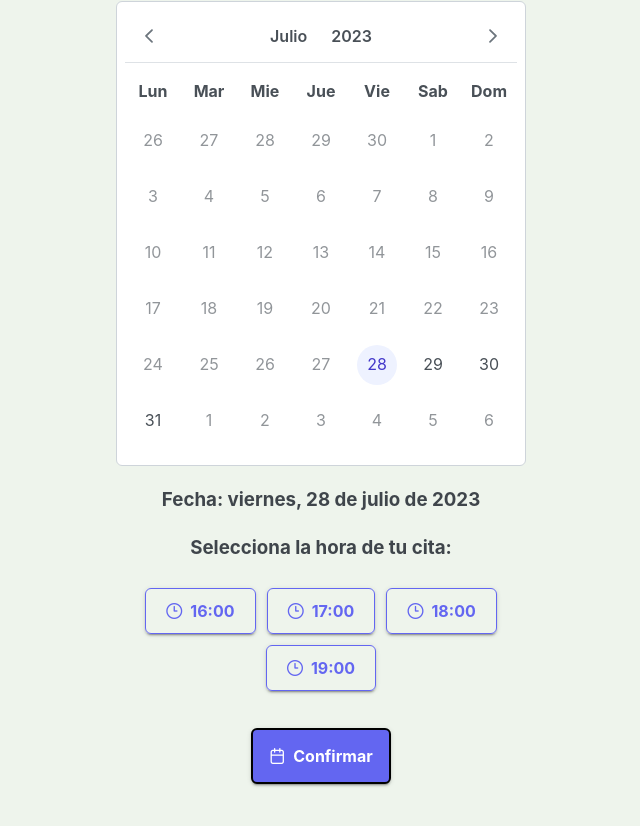
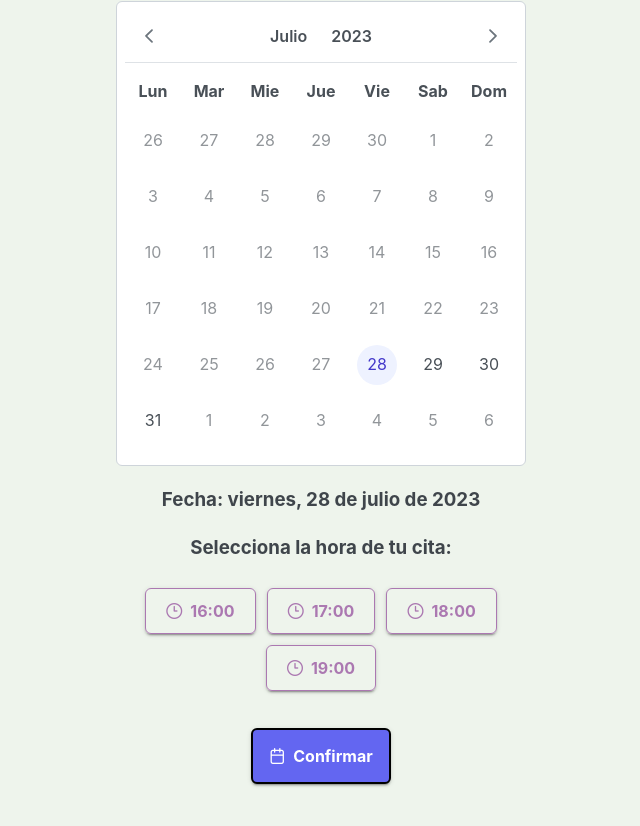
Before and after one commit to davidhelo/bookAppointmentApp, a Next.js app: page /book-appointment in a window 1280 px wide. Shown: the part 436-1262 px from the top of the page, without its empty margins (319-959 px from the left). Built offline with nearby package versions, Linux system fonts and the light colour scheme.

Commit message:
change colour buttons and add hover style

```diff
--- a/src/app/styles/styles.module.css
+++ b/src/app/styles/styles.module.css
@@ -1,12 +1,21 @@
 .availableTimeButton {
     margin: 0.35rem;
     background-color: transparent;
-    color: #6366F1;
+    border-color: #AB78B1;
+    color: #AB78B1;
+
+}
+
+.availableTimeButton:hover, .selectedTimeButton:hover {
+    background-color: #AB78B1 !important;
+    border-color: #AB78B1 !important;
+    color: #ffff !important;
 }
 
 .selectedTimeButton {
     margin: 0.35rem;
-    background-color: #6366F1;
+    background-color: #AB78B1;
+    border-color: #AB78B1;
     color: #ffff;
 }
 
```
